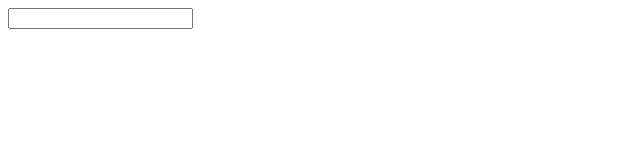
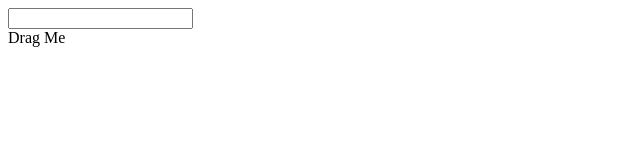
Before and after one commit to KennedyMungai/react_typescript_sample, a React (Create React App) app: page / in a window 1280 px wide. Shown: the top 160 px of the page, without its empty margins (0-640 px from the left). Built offline with nearby package versions, Linux system fonts and the light colour scheme.

Commit message:
Added a draggable div and wired the onDragStart event handler to the onDragStart function

```diff
--- a/src/events/EventComponent.tsx
+++ b/src/events/EventComponent.tsx
@@ -7,11 +7,20 @@ const EventComponent: React.FC = () =>
         console.log(e.target.value)
     }
 
+    const onDragStart = () =>
+    {
+
+    }
+
     return (
-        <input
-            type="text"
-            onChange={onChangeHandler}
-        />
+        <>
+            <input
+                type="text"
+                onChange={onChangeHandler}
+            />
+            <div className="" draggable onDragStart={onDragStart}>Drag Me</div>
+        </>
+
     )
 }
 
```
